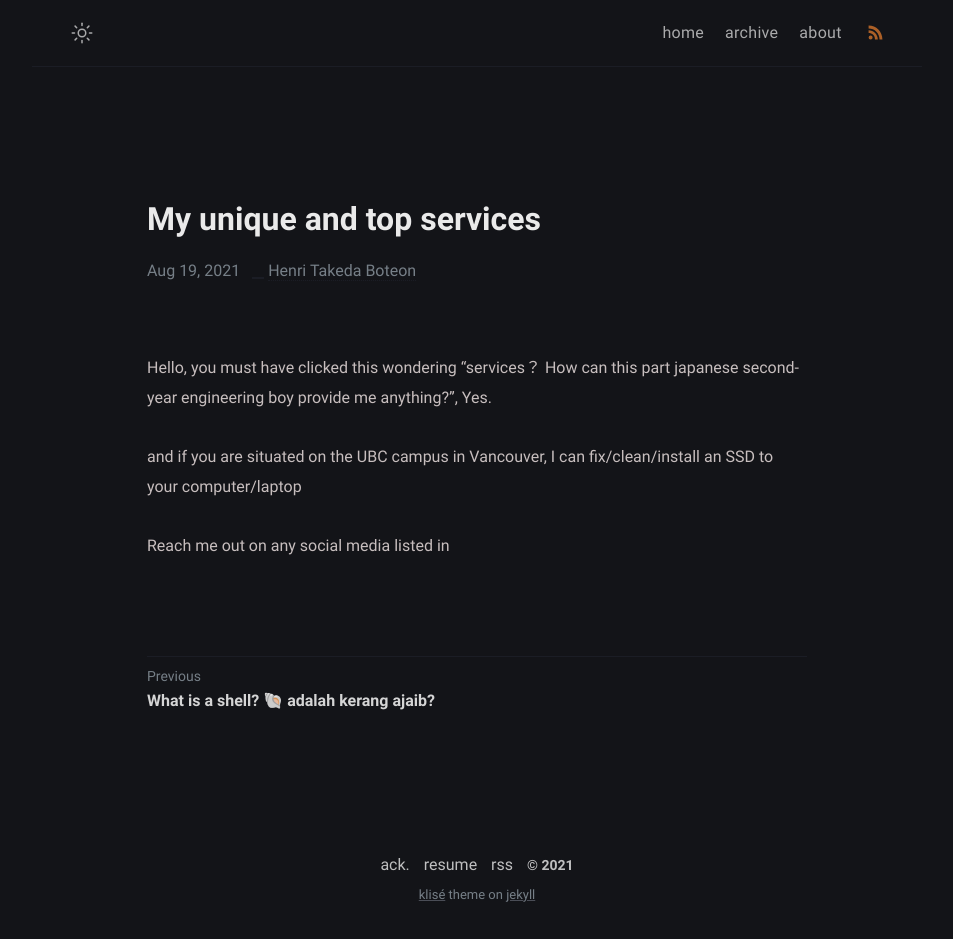
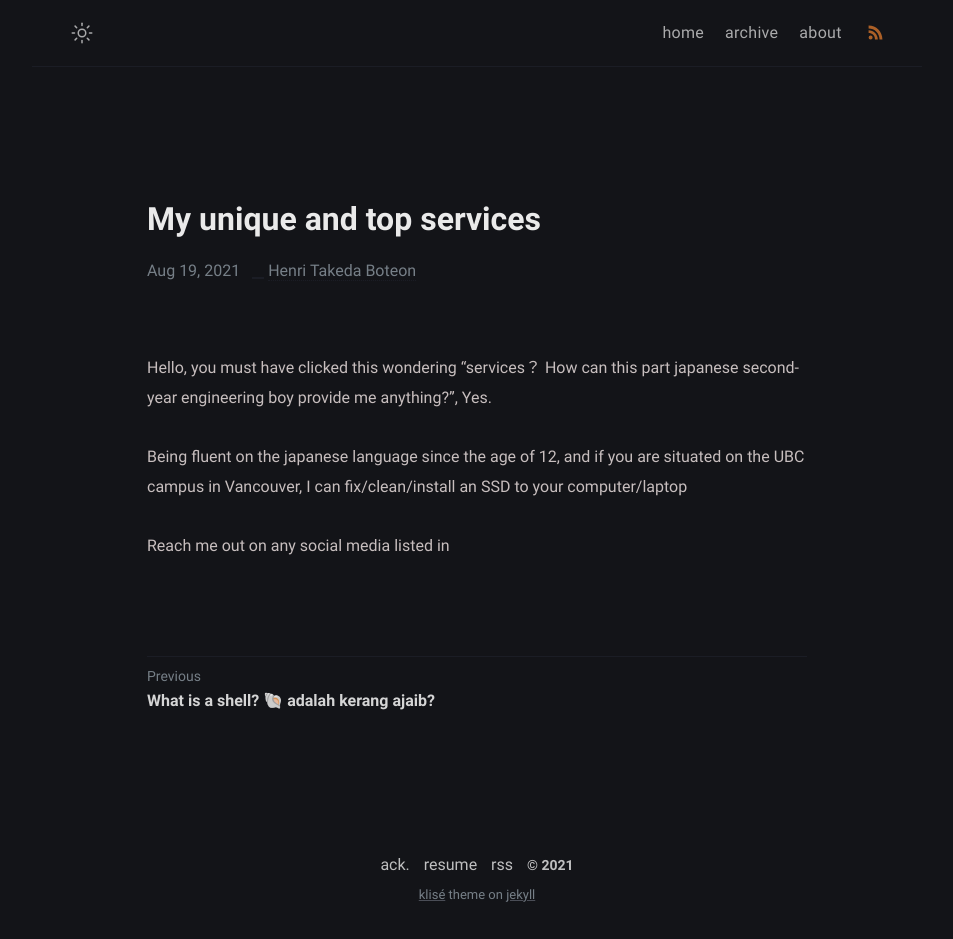
Before and after one commit to Pistachihen/pistachi.github.io, a Jekyll site: the page built from _posts/welcome-to-jekyll/2020-08-29-welcome-to-jekyll.md, in a window 1280 px wide. Shown: the whole page, without its empty margins (163-1116 px from the left). Built offline with Jekyll 4.4.1, drawn with Linux system fonts in a browser that asks for light colours.

Commit message:
2020-08-29-welcome-to-jekyll.md: changed

```diff
--- a/_posts/welcome-to-jekyll/2020-08-29-welcome-to-jekyll.md
+++ b/_posts/welcome-to-jekyll/2020-08-29-welcome-to-jekyll.md
@@ -6,7 +6,7 @@ categories: services
 ---
 Hello, you must have clicked this wondering "services？ How can this part japanese second-year engineering boy provide me anything?", Yes.
 
-
+Being fluent on the japanese language since the age of 12,
 and if you are situated on the UBC campus in Vancouver, I can fix/clean/install an SSD to your computer/laptop
 
 Reach me out on any social media listed in
```
